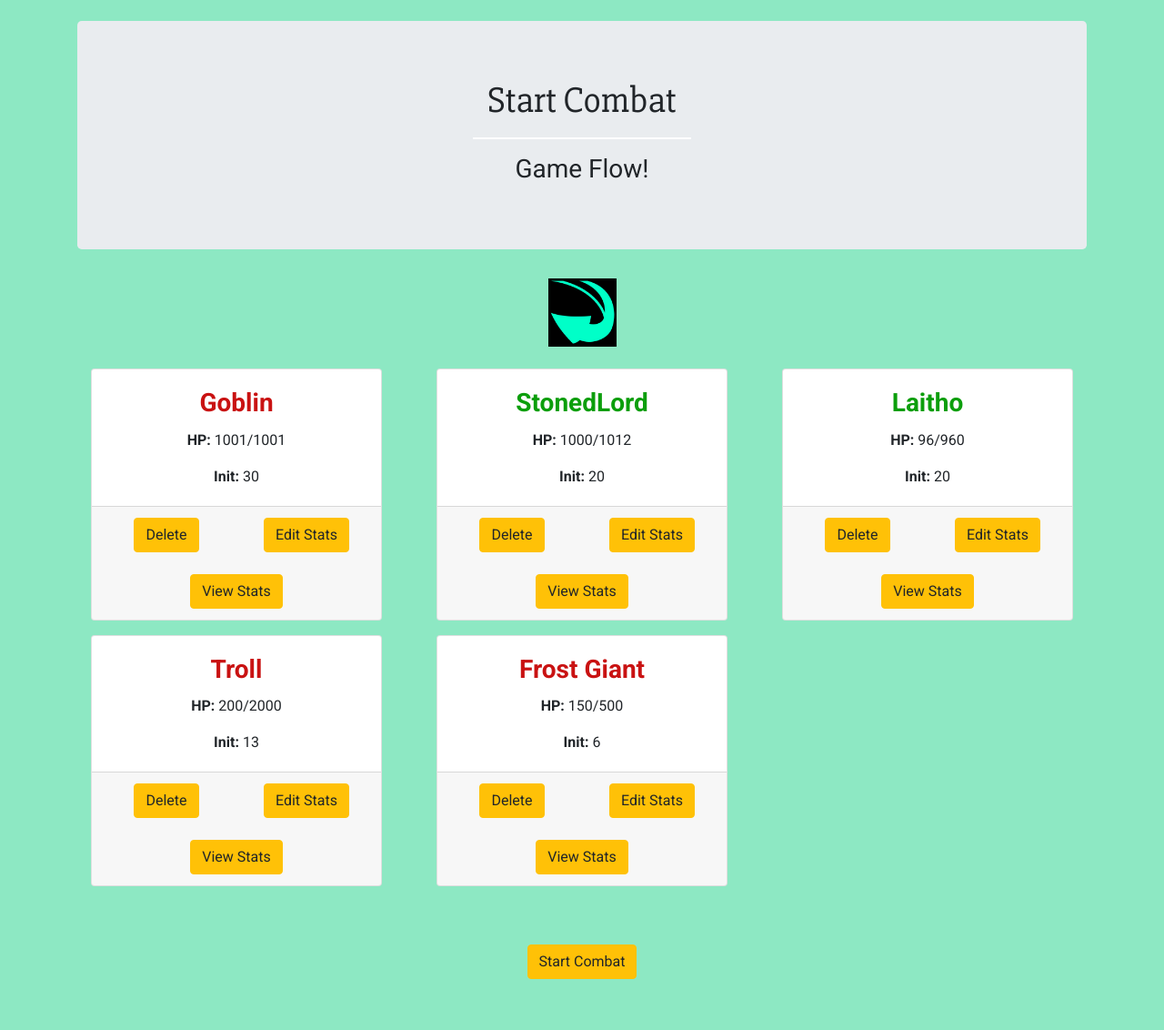
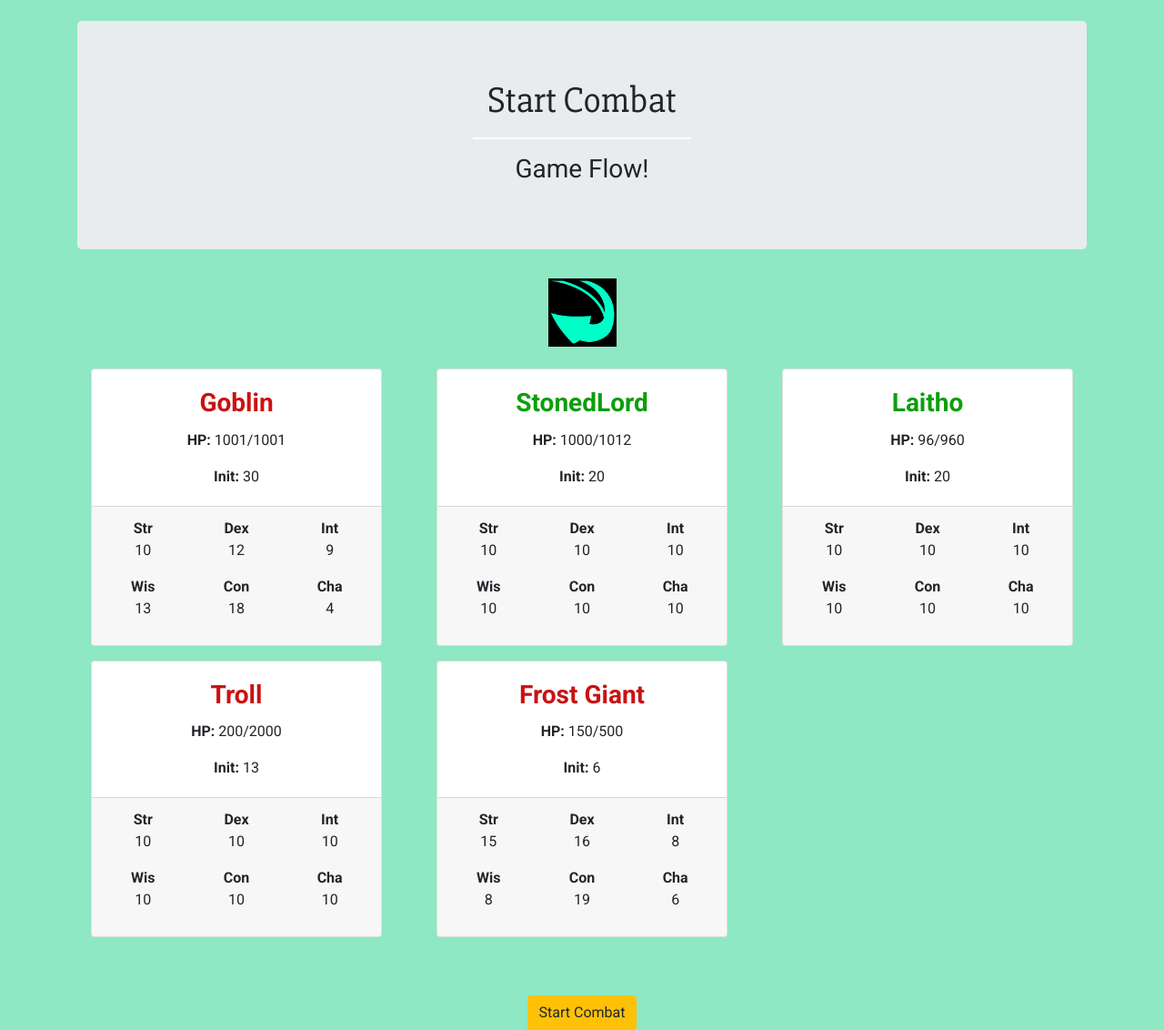
Before and after one commit to JackSnowdon/DM-N-D, a Django app: page /combat/start_combat/ in a window 1280 px wide. Shown: the part 69-1201 px from the top of the page at 91% size. Before the commit the page ends 1145 px from the top, so only its background shows below. Run offline with Django 3.2, Linux system fonts and the light colour scheme; data comes from the database, SQL or seed files in the repository; both versions use the stored data as it was after the commit; parts of the project's set-up code (start-up, migrations or seed data) failed here and were passed over; some libraries are stand-ins or nearby versions.

Commit message:
few days off, small refactoring and cleaning up templates

```diff
--- a/combat/templates/start_combat.html
+++ b/combat/templates/start_combat.html
@@ -34,34 +34,32 @@
                 <p><span class="boldest">HP:</span> <span id="card-hp" class="hp-meter">{{ p.hero.max_hp }}</span>/<span
                         id="card-max-hp">{{ p.hero.max_hp }}</span></p>
                 {% else %}
-                <p><span class="boldest">HP:</span> <span id="card-hp" class="hp-meter" >{{ p.current_hp }}</span>/<span
+                <p><span class="boldest">HP:</span> <span id="card-hp" class="hp-meter">{{ p.current_hp }}</span>/<span
                         id="card-max-hp">{{ p.hero.max_hp }}</span></p>
                 {% endif %}
                 <p class="card-text"><span class="boldest">Init:</span> {{ p.initiative }}</p>
             </div>
             <div class="card-footer">
-                <div class="row">
-                    <div class="col-6">
-                        <form class="" method="post" action="{% url 'delete_hero_int' p.hero.id %}">
-                            {% csrf_token %}
-                            <div class="input-group">
-                                <span class="input-group-btn">
-                                    <button class="btn btn-warning" type="submit">Delete</button>
-                                </span>
+                <div class="row text-center">
+                    <div class="col-md-4">
+                        <p><span class="boldest">Str</span></br><span class="str-stat">{{ p.hero.strengh }}</span></p>
                     </div>
-                        </form>
+                    <div class="col-md-4">
+                        <p><span class="boldest">Dex</span></br><span class="dex-stat">{{ p.hero.dex }}</span></p>
                     </div>
-                    <div class="col-6">
-                        <a href="{% url 'edit_hero' p.hero.id  %}" role="button" class="btn btn-warning"
-                            aria-disabled="false">Edit Stats</a>
+                    <div class="col-md-4">
+                        <p><span class="boldest">Int</span></br><span class="int-stat">{{ p.hero.intel }}</span></p>
                     </div>
+                    <div class="col-md-4">
+                        <p><span class="boldest">Wis</span></br><span class="wis-stat">{{ p.hero.wisdom }}</span></p>
+                    </div>
+                    <div class="col-md-4">
+                        <p><span class="boldest">Con</span></br><span class="con-stat">{{ p.hero.con }}</span></p>
+                    </div>
+                    <div class="col-md-4">
+                        <p><span class="boldest">Cha</span></br><span class="cha-stat">{{ p.hero.charisma }}</span></p>
                     </div>
                     <br>
-                <div class="row">
-                    <div class="col-12">
-                        <a class="btn btn-warning" href="{% url 'single_member' pk=p.pk %}" role="button"
-                            aria-disabled="false">View Stats</a>
-                    </div>
                 </div>
             </div>
         </div>
@@ -90,7 +88,9 @@
                 </div>
                 <div class="target-row">
                     <div class="col-12">
+                        <br>
                         <div id="targets">
+                            <br>
 
 
                         </div>
@@ -122,8 +122,9 @@
 
                 <!-- Modal footer -->
                 <div class="modal-footer">
-                  <button type="button" class="btn btn-danger" data-dismiss="modal">Close</button>
-                  <button type="button" class="btn btn-success" data-dismiss="modal" id="attack-confirm">Attack</button>
+                    <button type="button" class="btn btn-danger" data-dismiss="modal" id="cancel-confirm">Close</button>
+                    <button type="button" class="btn btn-success" data-dismiss="modal"
+                        id="attack-confirm">Attack</button>
                 </div>
 
             </div>
--- a/static/css/styles.css
+++ b/static/css/styles.css
@@ -118,6 +118,10 @@
     border-color: green;
 }
 
+.attack-action {
+    margin: 10px;
+}
+
 .fixed {
     position: fixed;
 }
--- a/static/js/combat.js
+++ b/static/js/combat.js
@@ -114,7 +114,6 @@ $(document).ready(function () {
         if (decksize > index) {
             setTimeout(function () {
                 var currentcard = $(".card").eq(index);
-                console.log(currentcard)
                 currentcard.addClass("select-box");
                 $("#next-button").attr("disabled", false);
                 console.log(currentcard);
@@ -152,12 +151,9 @@ $(document).ready(function () {
         //$("#attack-button").attr("disabled", true);
         $("#targets").empty();
         getTargets()
-        console.log("Targets", targets)
-
-
 
         $.each(targets, function(index, value){
-            $("#targets").append('<span><button class="btn btn-warning attack-action"  data-toggle="modal" data-target="#attackModal" id="' + index + '">' + value + '</button>' + '</span><br>');
+            $("#targets").append('<span><button class="btn btn-warning attack-action" data-toggle="modal" data-target="#attackModal" id="' + index + '">' + value + '</button>' + '</span>');
         });
 
         $(".attack-action").click(function() {
@@ -189,7 +185,11 @@ $(document).ready(function () {
 
 
             $("#attack-confirm").click(function() {
+                //alert("Attacked!")
+
             })
+
+
           });
         $("#targets").fadeIn();
     });
```
Also changed, not shown: db.sqlite3. Lines whose indentation alone changed are shown as unchanged.
